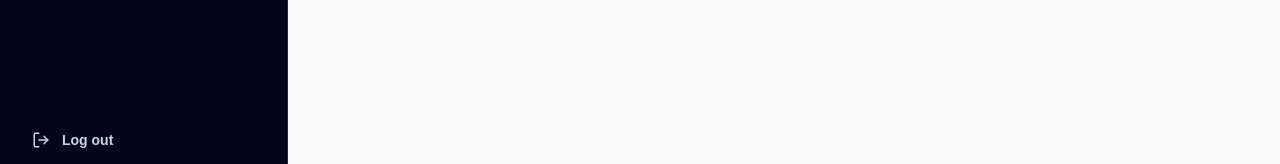
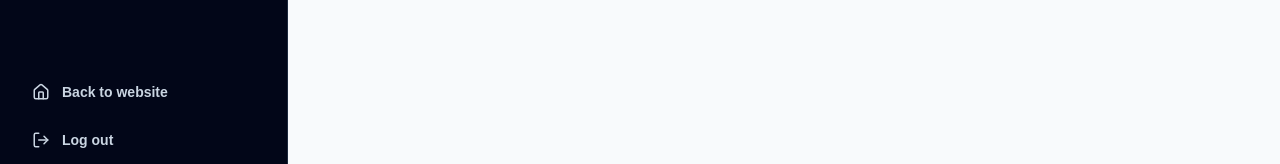
Before and after one commit to nutthakitsrida-wq/shogun-blog, a React (Vite) app: page /admin in a window 1280 px wide. Shown: the part 614-778 px from the top of the page. Built offline with nearby package versions, Linux system fonts and the light colour scheme.

Commit message:
fix(admin): add navigation back to website

```diff
--- a/src/pages/DashboardLayout.jsx
+++ b/src/pages/DashboardLayout.jsx
@@ -2,6 +2,7 @@ import {
   Bell,
   FileText,
   Folder,
+  Home,
   KeyRound,
   LayoutDashboard,
   LogOut,
@@ -77,6 +78,15 @@ function DashboardLayout() {
           ))}
         </nav>
 
+        <NavLink
+          to="/"
+          onClick={() => setIsMenuOpen(false)}
+          className="mb-1 flex items-center gap-3 rounded-xl px-4 py-3 text-sm font-semibold text-slate-300 transition hover:bg-slate-900 hover:text-white"
+        >
+          <Home size={18} />
+          Back to website
+        </NavLink>
+
         <button
           type="button"
           onClick={handleLogout}
```
